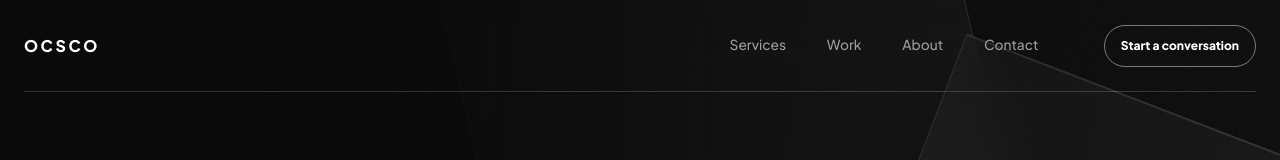
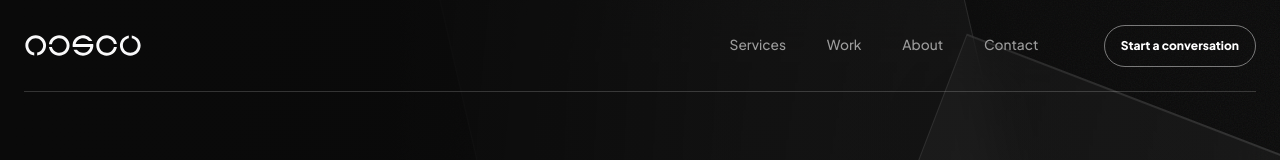
Before and after one commit to ocscolabs-platform/crimson, a Next.js app: page / in a window 1280 px wide. Shown: the top 160 px of the page. Built offline with nearby package versions, Linux system fonts and the light colour scheme.

Commit message:
fix: use official wordmark sitewide

```diff
--- a/src/app/globals.css
+++ b/src/app/globals.css
@@ -31,7 +31,8 @@ a:focus-visible { outline: 2px solid var(--green); outline-offset: 4px; }
 
 .hero { position: relative; min-height: 760px; overflow: hidden; background: var(--ink); color: var(--white); isolation: isolate; }
 .site-header { position: relative; z-index: 2; display: flex; align-items: center; justify-content: space-between; min-height: 92px; border-bottom: 1px solid rgb(255 255 255 / 18%); }
-.brand { display: inline-flex; align-items: center; gap: 10px; color: var(--white); font-size: 1rem; font-weight: 800; letter-spacing: .16em; }
+.brand { display: inline-flex; align-items: center; color: var(--white); width: 118px; }
+.brand img { display: block; height: auto; width: 118px; }
 .primary-nav { display: flex; gap: clamp(6px, 1vw, 14px); margin-left: auto; margin-right: clamp(20px, 4vw, 60px); color: var(--muted); font-size: .86rem; font-weight: 500; }
 .primary-nav a { border-radius: 8px; padding: 10px 14px; transition: background 180ms ease-out, color 180ms ease-out; }
 .primary-nav a:hover, .primary-nav a[aria-current="page"] { background: var(--graphite); color: var(--white); }
--- a/src/app/page.tsx
+++ b/src/app/page.tsx
@@ -1,4 +1,5 @@
 import Link from "next/link";
+import Image from "next/image";
 import { Blocks, Layers3, PanelsTopLeft, PenTool, Workflow } from "lucide-react";
 
 export default function Home() {
@@ -7,7 +8,7 @@ export default function Home() {
       <section className="hero" aria-labelledby="hero-title">
         <header className="site-header shell">
           <a className="brand" href="#top" aria-label="OCSCO home">
-            <span>OCSCO</span>
+            <Image src="/brand/ocsco-logo-white.svg" alt="OCSCO" width={118} height={24} priority />
           </a>
           <nav className="primary-nav" aria-label="Primary navigation">
             <Link href="/services">Services</Link>
@@ -151,7 +152,7 @@ export default function Home() {
 
       <footer className="site-footer section-dark">
         <div className="shell footer-layout">
-          <a className="brand brand-footer" href="#top" aria-label="Back to top"><span className="brand-mark" aria-hidden="true">O</span><span>OCSCO</span></a>
+          <a className="brand brand-footer" href="#top" aria-label="Back to top"><Image src="/brand/ocsco-logo-white.svg" alt="OCSCO" width={118} height={24} /></a>
           <p>Strategy, design, and technology for brands ready to move with precision.</p>
           <span className="footer-meta">Project Crimson / 2026</span>
         </div>
--- a/src/components/route-shell.tsx
+++ b/src/components/route-shell.tsx
@@ -1,4 +1,5 @@
 import Link from "next/link";
+import Image from "next/image";
 import type { ReactNode } from "react";
 
 type RouteShellProps = {
@@ -14,7 +15,7 @@ export function RouteShell({ eyebrow, title, intro, children }: RouteShellProps)
       <section className="route-hero">
         <header className="site-header shell">
           <Link className="brand" href="/" aria-label="OCSCO home">
-            <span>OCSCO</span>
+            <Image src="/brand/ocsco-logo-white.svg" alt="OCSCO" width={118} height={24} priority />
           </Link>
           <nav className="primary-nav" aria-label="Primary navigation">
             <Link href="/services">Services</Link>
@@ -36,7 +37,7 @@ export function RouteShell({ eyebrow, title, intro, children }: RouteShellProps)
       <footer className="site-footer section-dark">
         <div className="shell footer-layout">
           <Link className="brand brand-footer" href="/" aria-label="OCSCO home">
-            <span>OCSCO</span>
+            <Image src="/brand/ocsco-logo-white.svg" alt="OCSCO" width={118} height={24} />
           </Link>
           <p>Strategy, design, and technology for brands ready to move with precision.</p>
           <span className="footer-meta">Project Crimson / 2026</span>
```
